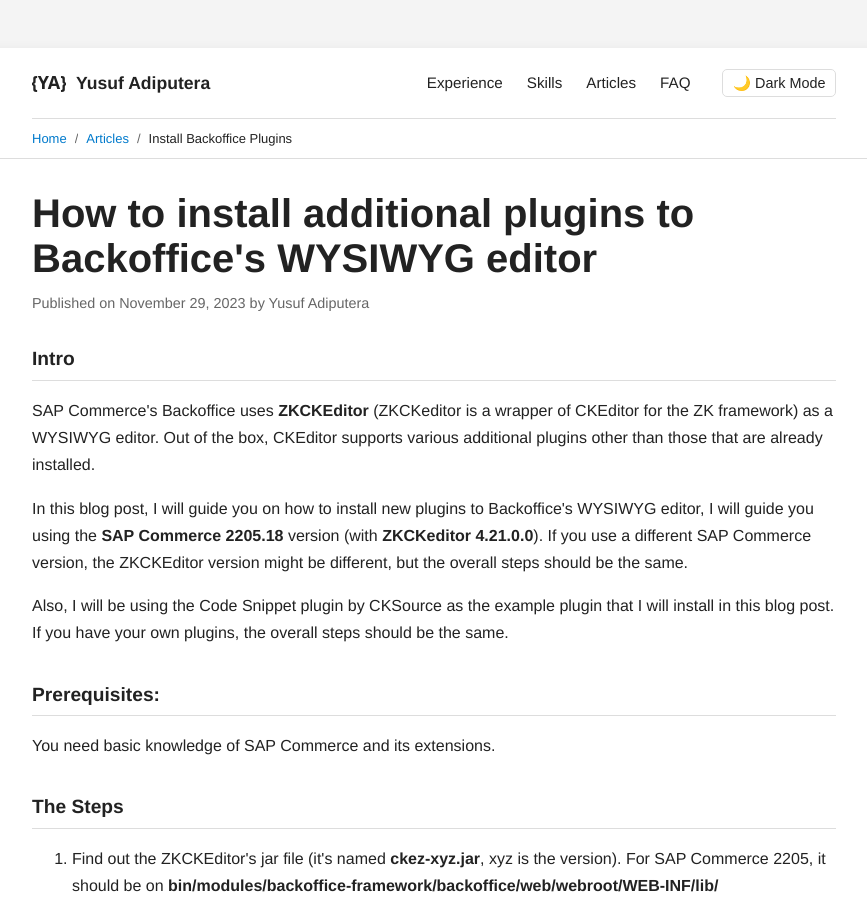
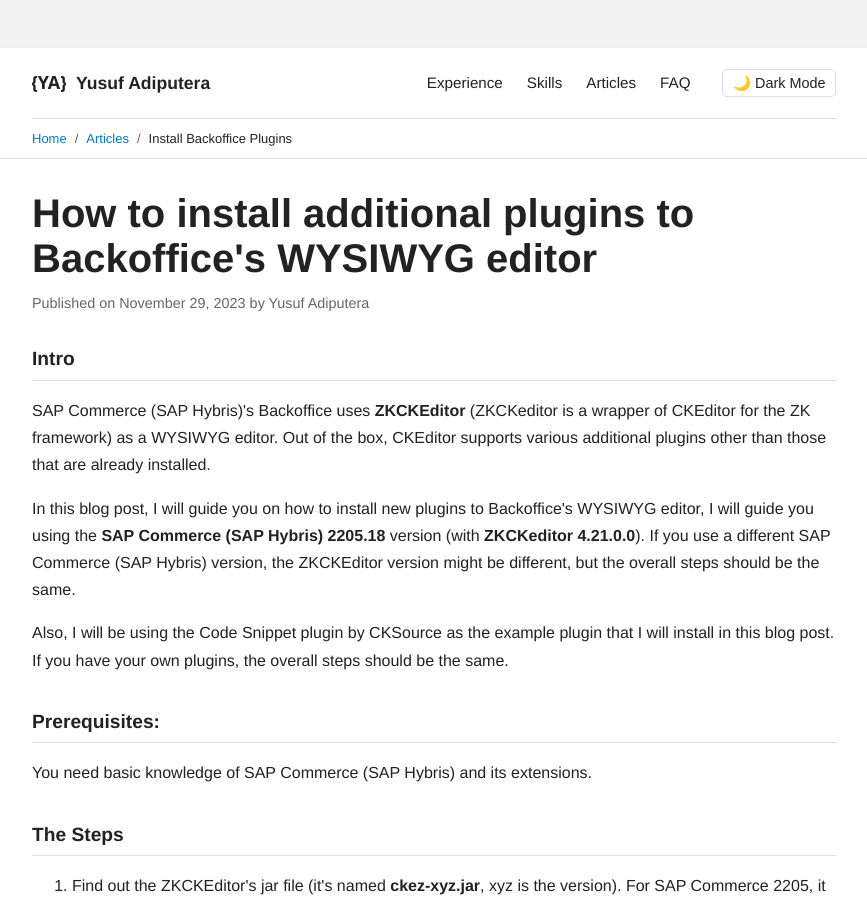
Before and after one commit to adiputera/adiputera.github.io, a Jekyll site: the page built from _articles/install-plugins-backoffice.md, in a window 1280 px wide and 900 px high. Shown: the whole window, without its empty margins (206-1073 px from the left). Built offline with Jekyll 4.4.1, drawn with Linux system fonts in a browser that asks for light colours.

Commit message:
Add SAP Hybris to capture more keywords

```diff
--- a/_articles/install-plugins-backoffice.md
+++ b/_articles/install-plugins-backoffice.md
@@ -1,8 +1,8 @@
 ---
 layout: article
 title: "How to install additional plugins to Backoffice's WYSIWYG editor"
-description: "Technical guide on installing custom CKEditor plugins into SAP Commerce Backoffice."
-keywords: "SAP Commerce, Backoffice, WYSIWYG, CKEditor Plugins, Java Engineer, Hybris Development"
+description: "Technical guide on installing custom CKEditor plugins into SAP Commerce (SAP Hybris) Backoffice."
+keywords: "SAP Commerce, SAP Hybris, Backoffice, WYSIWYG, CKEditor Plugins, Java Engineer, Hybris Development"
 date: 2023-11-29
 date_modified: 2023-11-29
 canonical_url: "https://community.sap.com/t5/crm-and-cx-blog-posts-by-members/how-to-install-additional-plugins-to-backoffice-s-wysiwyg-editor/ba-p/13581050"
@@ -10,21 +10,21 @@
 breadcrumb: "Articles"
 breadcrumb_short: "Install Backoffice Plugins"
 permalink: /articles/install-plugins-backoffice
-snippet: "A technical exploration on advanced CKEditor customization within the SAP Commerce framework, detailing how to inject custom JavaScript plugins into the Backoffice environment."
-snippet_id: "Eksplorasi teknis mengenai penyesuaian lanjutan CKEditor dalam kerangka kerja SAP Commerce, merinci cara menyuntikkan plugin JavaScript kustom ke dalam lingkungan Backoffice."
+snippet: "A technical exploration on advanced CKEditor customization within the SAP Commerce (SAP Hybris) framework, detailing how to inject custom JavaScript plugins into the Backoffice environment."
+snippet_id: "Eksplorasi teknis mengenai penyesuaian lanjutan CKEditor dalam kerangka kerja SAP Commerce (SAP Hybris), merinci cara menyuntikkan plugin JavaScript kustom ke dalam lingkungan Backoffice."
 ---
 
 ## Intro
 
-SAP Commerce's Backoffice uses **ZKCKEditor** (ZKCKeditor is a wrapper of CKEditor for the ZK framework) as a WYSIWYG editor. Out of the box, CKEditor supports various additional plugins other than those that are already installed.
+SAP Commerce (SAP Hybris)'s Backoffice uses **ZKCKEditor** (ZKCKeditor is a wrapper of CKEditor for the ZK framework) as a WYSIWYG editor. Out of the box, CKEditor supports various additional plugins other than those that are already installed.
 
-In this blog post, I will guide you on how to install new plugins to Backoffice's WYSIWYG editor, I will guide you using the **SAP Commerce 2205.18** version (with **ZKCKeditor 4.21.0.0**). If you use a different SAP Commerce version, the ZKCKEditor version might be different, but the overall steps should be the same.
+In this blog post, I will guide you on how to install new plugins to Backoffice's WYSIWYG editor, I will guide you using the **SAP Commerce (SAP Hybris) 2205.18** version (with **ZKCKeditor 4.21.0.0**). If you use a different SAP Commerce (SAP Hybris) version, the ZKCKEditor version might be different, but the overall steps should be the same.
 
 Also, I will be using the Code Snippet plugin by CKSource as the example plugin that I will install in this blog post. If you have your own plugins, the overall steps should be the same.
 
 ## Prerequisites:
 
-You need basic knowledge of SAP Commerce and its extensions.
+You need basic knowledge of SAP Commerce (SAP Hybris) and its extensions.
 
 ## The Steps
 
```
Also changed, not shown: _articles/component-lazy-load-sap-commerce.md (+7 -6 lines), _articles/enable-image-upload-backoffice.md (+6 -6 lines), _articles/remote-debug-sap-commerce.md (+7 -7 lines), _articles/sap-commerce-sso-bcrypt-error.md (+6 -6 lines).
